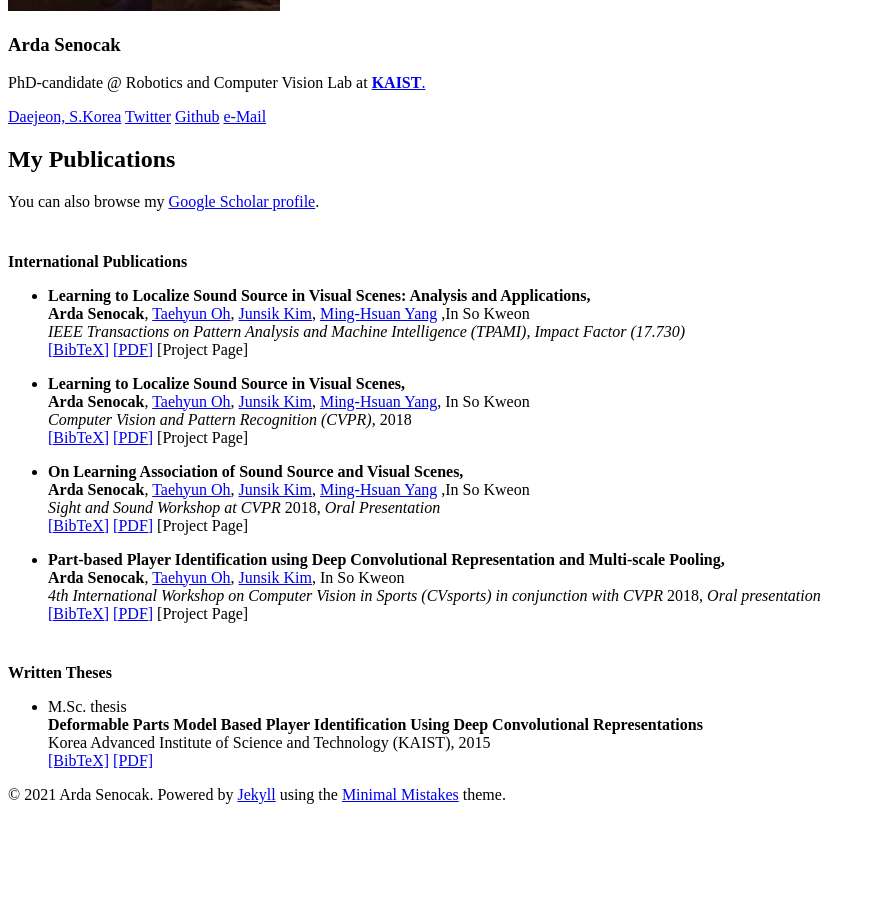
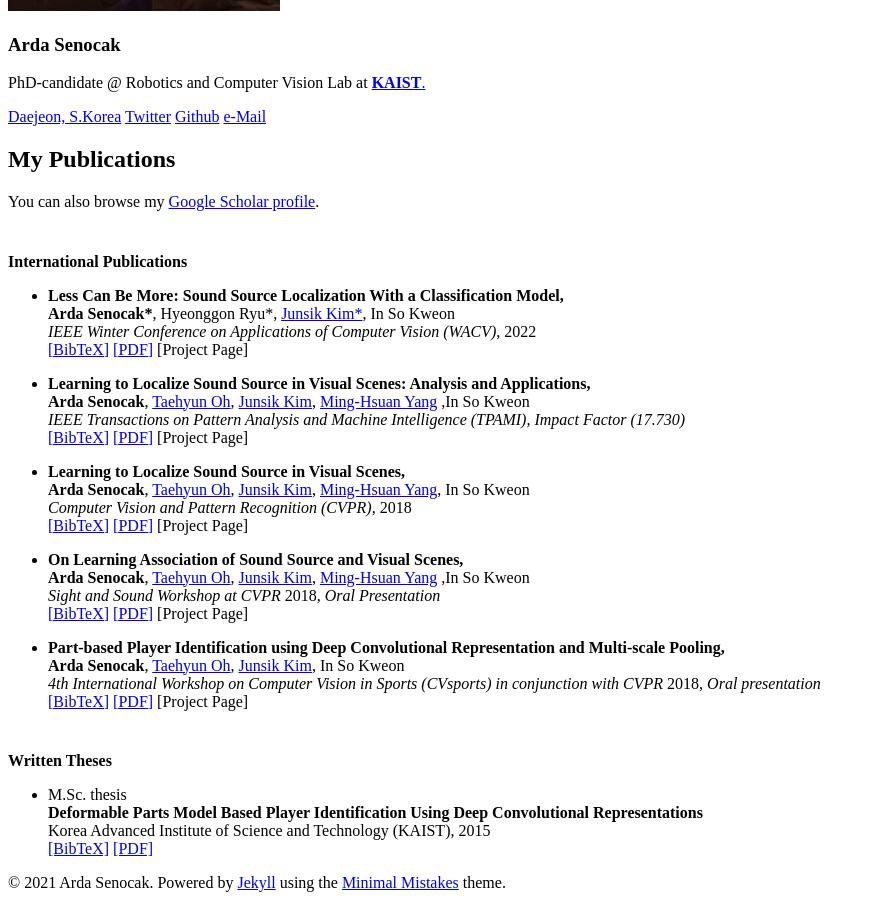
Before and after one commit to ardasnck/ardasnck.github.io, a Jekyll site: the page built from publications.md, in a window 1280 px wide and 900 px high, scrolled down 589 px. Shown: the whole window, without its empty margins (0-875 px from the left). Built offline with Jekyll 4.4.1, drawn with Linux system fonts in a browser that asks for light colours; nearby versions of some CDN libraries; before the commit the page ends 1401 px from its top, so only the background shows below that.

Commit message:
Update publications.html

```diff
--- a/_layouts/publications.html
+++ b/_layouts/publications.html
@@ -86,6 +86,29 @@
     <ul class="biblist">
     <!-- Item: Caelles2016 -->
 
+
+<!-- Item: SoundLocalization -->
+<li ><p>
+<b>Less Can Be More: Sound Source Localization With a Classification Model,</b>
+<br><b>Arda Senocak*</b>, Hyeonggon Ryu*, <a href="https://sites.google.com/site/jskimcv/" target="_blank">Junsik Kim*</a>, In So Kweon<br>
+<i>IEEE Winter Conference on Applications of Computer Vision (WACV)</i>,
+2022
+<br />
+<a href="javascript:toggleBibtex('Arda2018')">[BibTeX]</a>
+<a href="https://www.google.com" target="_blank">[PDF]</a>
+[Project Page]
+</p>
+<div id="bib_Arda2018" class="bibtex noshow">
+<pre>
+@inproceedings{Arda2018,
+  author = {A. Senocak and T. Oh and J. Kim and M.H. Yang and I. Kweon},
+  title = {Learning to Localize Sound Source in Visual Scenes},
+  booktitle = {Computer Vision and Pattern Recognition (CVPR)},
+  year = {2018}
+}
+</pre>
+</div>
+</li>
 
 <li ><p>
 <b>Learning to Localize Sound Source in Visual Scenes: Analysis and Applications,</b>
```
